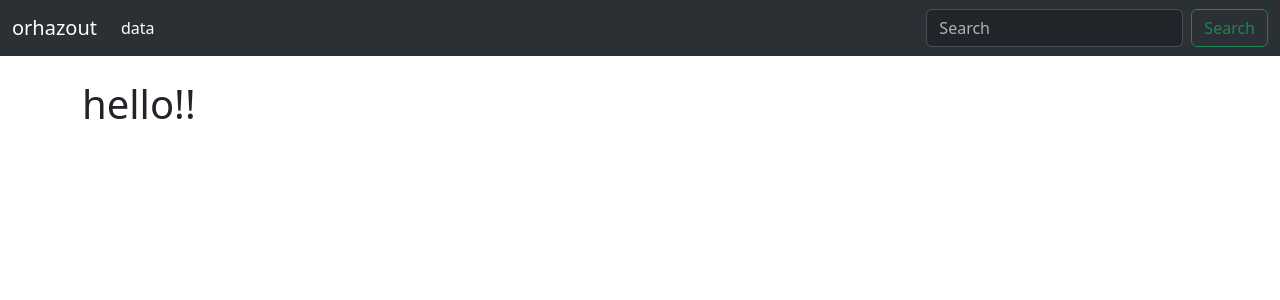
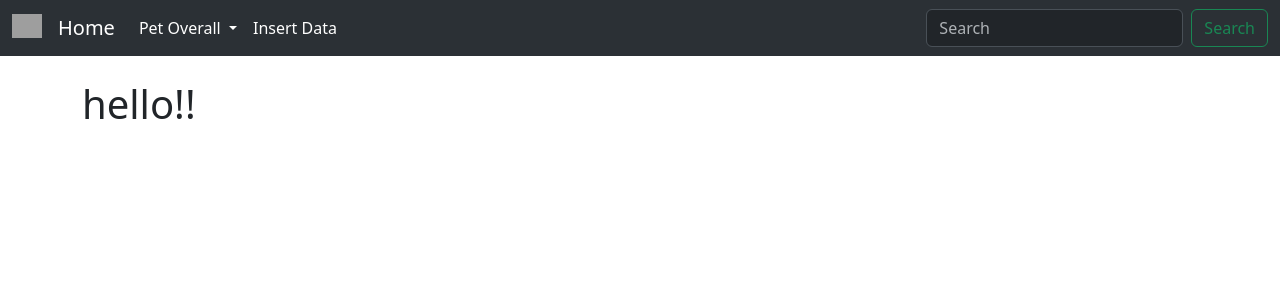
Before and after one commit to orhazout/jenkins, a Flask app: page / in a window 1280 px wide. Shown: the top 300 px of the page. Run offline with Flask 3, Linux system fonts and the light colour scheme; some libraries are stand-ins or nearby versions; grey boxes are pictures that could not be loaded.

Commit message:
everything

```diff
--- a/app.py
+++ b/app.py
@@ -130,4 +130,4 @@ def update(id):
             return render_template("update.html", form=form, pet=pet)
 
 if __name__ == "__main__":
-    app.run(host="0.0.0.0", port=5000)
+    app.run(host="0.0.0.0", port=9000)
--- a/templates/navbar.html
+++ b/templates/navbar.html
@@ -1,13 +1,26 @@
 <nav class="navbar navbar-expand-lg bg-body-tertiary" data-bs-theme="dark">
     <div class="container-fluid">
-      <a class="navbar-brand" href="{{ url_for('home') }}">orhazout</a>
+      <a class="navbar-brand" href="#">
+        <img src="https://www.pngfind.com/pngs/m/361-3618559_japanese-akita-icon-wrapping-paper-shiba-inu-hd.png" width="30" height="24" class="d-inline-block align-text-top">
+      </a>
+      <a class="navbar-brand" href="{{ url_for('home') }}">Home</a>
       <button class="navbar-toggler" type="button" data-bs-toggle="collapse" data-bs-target="#navbarSupportedContent" aria-controls="navbarSupportedContent" aria-expanded="false" aria-label="Toggle navigation">
         <span class="navbar-toggler-icon"></span>
       </button>
       <div class="collapse navbar-collapse" id="navbarSupportedContent">
         <ul class="navbar-nav me-auto mb-2 mb-lg-0">
+          <li class="nav-item dropdown">
+            <a class="nav-link active dropdown-toggle" href="#" role="button" data-bs-toggle="dropdown" aria-expanded="false">
+              Pet Overall
+            </a>
+            <ul class="dropdown-menu">
+              <li><a class="dropdown-item" href="#">Dogs</a></li>
+              <li><a class="dropdown-item" href="#">Cats</a></li>
+              <li><a class="dropdown-item" href="#">Other Types</a></li>
+            </ul>
+          </li>
           <li class="nav-item">
-            <a class="nav-link active" aria-current="page" href="{{ url_for('data') }}">data</a>
+            <a class="nav-link active" aria-current="page" href="{{ url_for('data') }}"> Insert Data</a>
           </li>
         </ul>
         <form class="d-flex" role="search">
```
Also changed, not shown: 2 other files.
